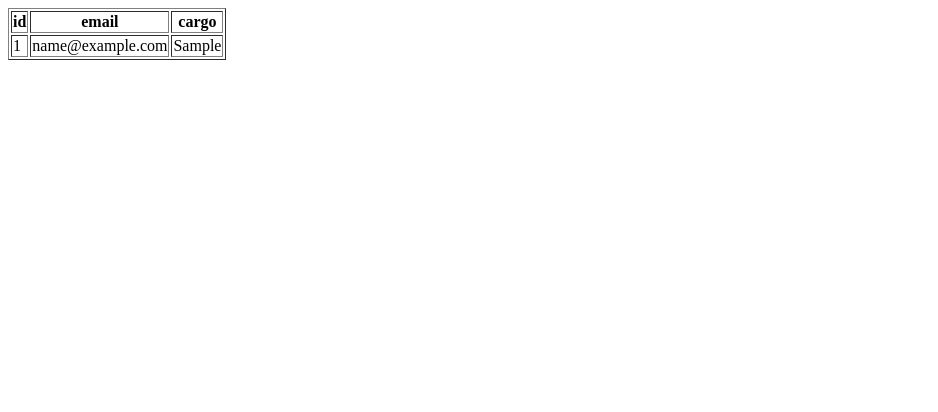
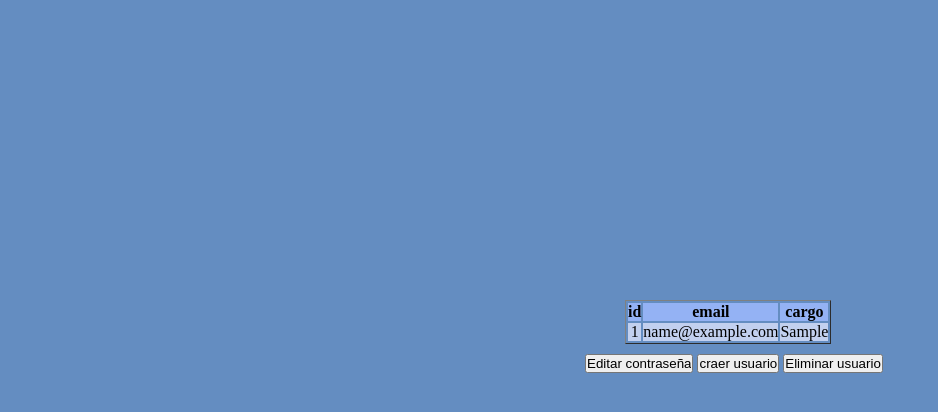
Before and after one commit to babbigam/Kaiser_ABM-taller-de-integracion-I, a PHP site: page /Tabladeusuario.php in a window 1280 px wide. Shown: the top 412 px of the page, without its empty margins (0-938 px from the left). Run offline with PHP 8.4, Linux system fonts and the light colour scheme; tables that the repository leaves empty or names only in its code hold one stand-in row (values such as "Sample post").

Commit message:
estilo tabla de usuario, creacion de tres botones

```diff
--- a/Tabladeusuario.php
+++ b/Tabladeusuario.php
@@ -1,12 +1,13 @@
 <?php
 try {
-    $conte = mysqli_connect("localhost", "root", "", "kaiserabm");  /*la variable $con es donde se almacena la base de datos */
+    $conte = mysqli_connect("localhost", "root", "", "kaiserabm");  /*la variable $conte es donde se almacena la base de datos */
   } catch (PDOException $e) {
     die('Connection Failed: ' . $e->getMessage()); /*finaliza el proceso y muestra el error */
   }
 
-  $queryt = "SELECT * FROM `users`";
-    $resultt = mysqli_query($conte, $queryt);
+$queryt = "SELECT * FROM `users`";
+$resultt = mysqli_query($conte, $queryt);
+
 ?>
 
 <!DOCTYPE html>
@@ -15,6 +16,7 @@ try {
     <meta charset="UTF-8">
     <meta http-equiv="X-UA-Compatible" content="IE=edge">
     <meta name="viewport" content="width=device-width, initial-scale=1.0">
+    <link rel="stylesheet" href="assets/css/styletablausuario.css">
     <title>Tabla de usuario</title>
 </head>
 <body>
@@ -42,5 +44,10 @@ try {
             }
         ?>
     </div>
+    <div class="botones">
+        <span><a href="Editarcontraseña.php" value="botom"><input type="submit" name="submit" value="Editar contraseña"/></a></span>
+        <span><a href="Signup.php" value="botom"><input type="submit" name="submit" value="craer usuario"/></a></span>
+        <span><a href="Eliminarusuario.php" value="botom"><input type="submit" name="submit" value="Eliminar usuario"/></a></span>
+    </div>
 </body>
 </html>
--- /dev/null
+++ b/assets/css/styletablausuario.css
@@ -0,0 +1,28 @@
+*{
+    margin: 0;
+    padding: 0;
+    box-sizing: border-box;
+}
+
+body{
+    background: #648dc1;
+}
+
+.tabla-usuario{
+    margin: 300px 0px 0px 625px;
+    text-align: center;
+}
+
+td{
+    background: #c2d0ef;
+    border: 0px;
+}
+
+th{
+    background: #94b2f4;
+    border: 0px;
+}
+
+.botones{
+    margin: 10px 0px 0px 585px;
+}
```
Also changed, not shown: Editarcontraseña.php (added, +49 -0 lines), Eliminarusuario.php (added, +60 -0 lines).
